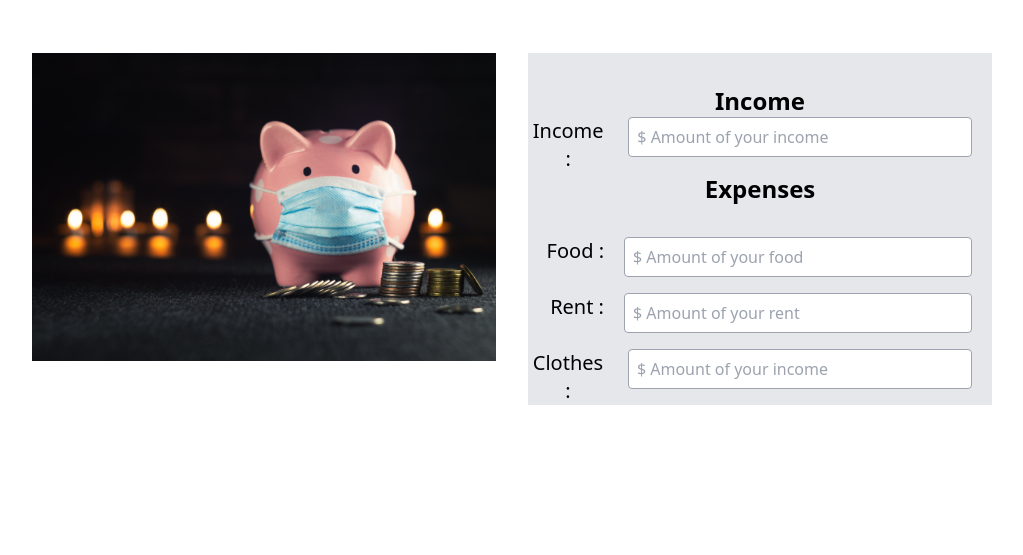
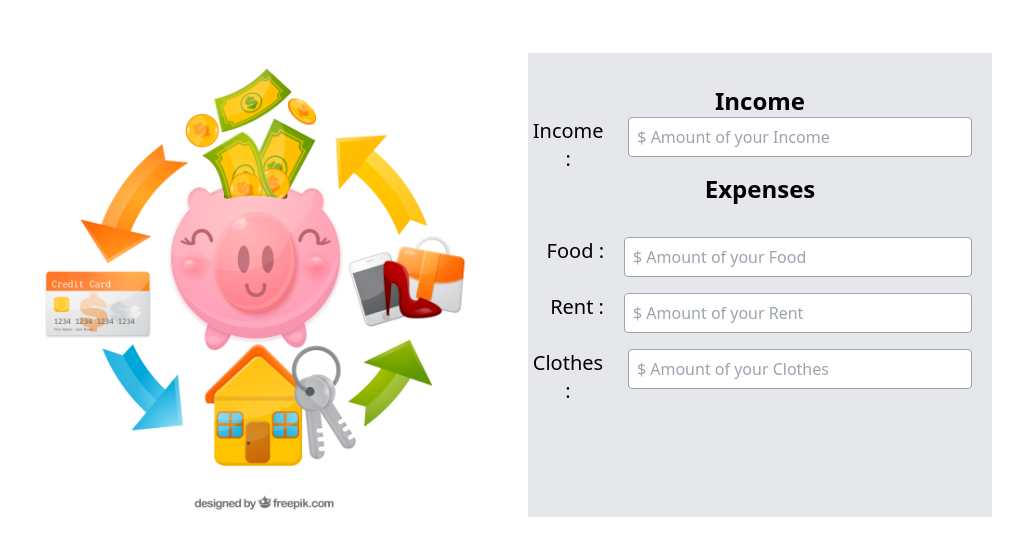
Before and after one commit to tashfiaislamistila/piggy-bank-money-master, a plain HTML site: page index.html in a window 1280 px wide. Shown: the part 91-646 px from the top of the page, without its empty margins (128-1151 px from the left). Drawn offline with nearby package versions, Linux system fonts and the light colour scheme.

Commit message:
modification commit

```diff
--- a/index.html
+++ b/index.html
@@ -24,30 +24,34 @@
         <section class="mt-16">
             <div class="grid grid-cols-1 md:grid-cols-2 lg:grid-cols-2 gap-8  ">
                 <div>
-                    <img src="./image/piggy-bank.jpg" alt="" srcset="">
+                    <img src="./image/happy-piggy-bank-expenses/131825-OS77XS-728.jpg" alt="" srcset="">
+
                 </div>
+                <!-- Income Part start -->
                 <div class="bg-gray-200">
                     <h3 class="text-2xl font-semibold text-center mt-8">Income</h3>
                     <div class="flex justify-end">
                         <h3 class="text-xl text-center">Income :</h3>
                         <input id="income-input" class="border block border-gray-400 rounded w-3/4 h-10 mb-4 px-2 mx-5"
-                            type="text" placeholder="$ Amount of your income">
+                            type="text" placeholder="$ Amount of your Income">
                     </div>
+                    <!-- Income Part end -->
+                    <!-- Expenses Part start -->
                     <h3 class="text-2xl font-semibold text-center">Expenses</h3>
                     <div class="flex justify-end mt-8">
                         <h3 class="text-xl  text-center">Food :</h3>
                         <input id="income-input" class="border block border-gray-400 rounded w-3/4 h-10 mb-4 px-2 mx-5"
-                            type="text" placeholder="$ Amount of your food">
+                            type="text" placeholder="$ Amount of your Food">
                     </div>
                     <div class="flex justify-end ">
                         <h3 class="text-xl  text-center">Rent :</h3>
                         <input id="income-input" class="border block border-gray-400 rounded w-3/4 h-10 mb-4 px-2 mx-5"
-                            type="text" placeholder="$ Amount of your rent">
+                            type="text" placeholder="$ Amount of your Rent">
                     </div>
                     <div class="flex justify-end">
                         <h3 class="text-xl  text-center">Clothes :</h3>
                         <input id="income-input" class="border block border-gray-400 rounded w-3/4 h-10 mb-4 px-2 mx-5"
-                            type="text" placeholder="$ Amount of your income">
+                            type="text" placeholder="$ Amount of your Clothes">
                     </div>
 
                 </div>
```
Also changed, not shown: image/happy-piggy-bank-expenses/131825-OS77XS-728.jpg (added), image/happy-piggy-bank-expenses/Fonts.txt (added), image/happy-piggy-bank-expenses/License free.txt (added), image/happy-piggy-bank-expenses/License premium.txt (added), 3 other files.
